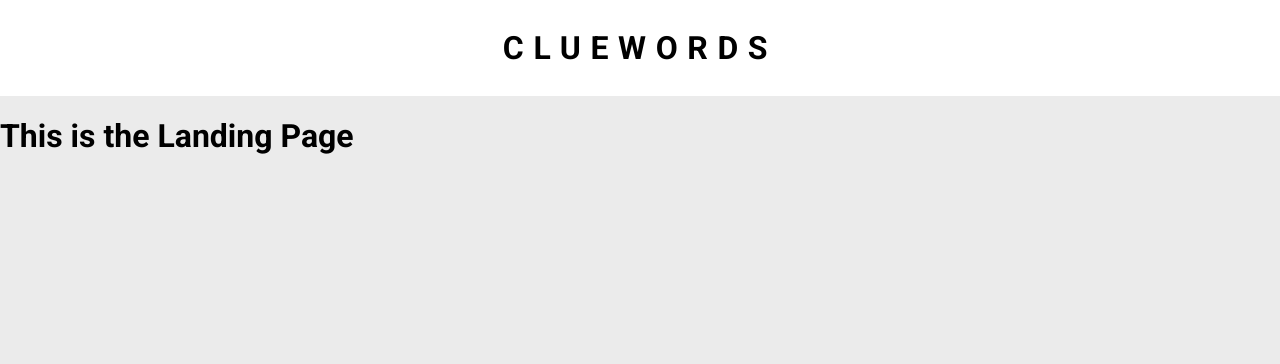
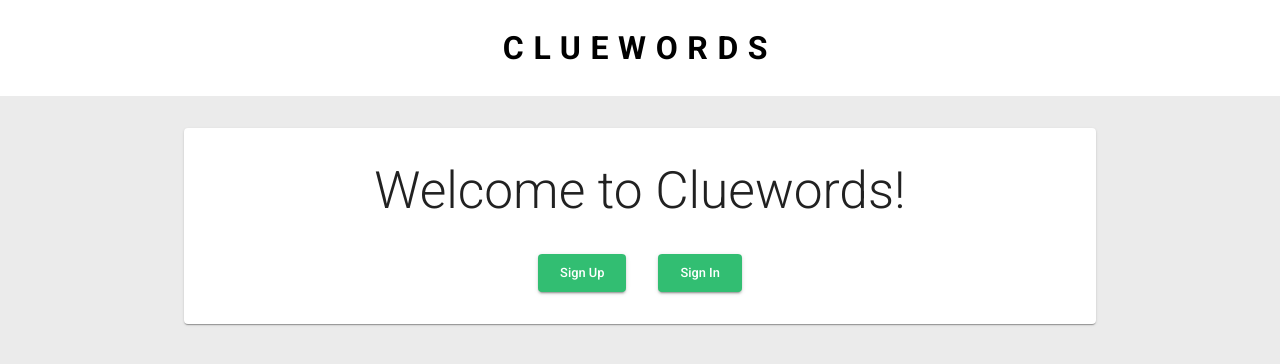
Before and after one commit to hatchways/team-dragon, a React (Create React App) app in the folder client/: page / in a window 1280 px wide. Shown: the top 364 px of the page. Built offline with nearby package versions, Linux system fonts and the light colour scheme.

Commit message:
modified Landing page to route to Auth pages

```diff
--- a/client/public/index.html
+++ b/client/public/index.html
@@ -5,10 +5,6 @@
     <link rel="shortcut icon" href="%PUBLIC_URL%/favicon.ico" />
     <meta name="viewport" content="width=device-width, initial-scale=1" />
     <meta name="theme-color" content="#000000" />
-    <!--
-      manifest.json provides metadata used when your web app is installed on a
-      user's mobile device or desktop. See https://developers.google.com/web/fundamentals/web-app-manifest/
-    -->
     <link rel="manifest" href="%PUBLIC_URL%/manifest.json" />
 
     <link
@@ -16,29 +12,11 @@
       type="text/css"
       href="https://fonts.googleapis.com/css?family=Roboto:300,400,500,700|Material+Icons"
     />
-    <!--
-      Notice the use of %PUBLIC_URL% in the tags above.
-      It will be replaced with the URL of the `public` folder during the build.
-      Only files inside the `public` folder can be referenced from the HTML.
 
-      Unlike "/favicon.ico" or "favicon.ico", "%PUBLIC_URL%/favicon.ico" will
-      work correctly both with client-side routing and a non-root public URL.
-      Learn how to configure a non-root public URL by running `npm run build`.
-    -->
-    <title>React App</title>
+    <title>Cluewords</title>
   </head>
   <body>
     <noscript>You need to enable JavaScript to run this app.</noscript>
     <div id="root"></div>
-    <!--
-      This HTML file is a template.
-      If you open it directly in the browser, you will see an empty page.
-
-      You can add webfonts, meta tags, or analytics to this file.
-      The build step will place the bundled scripts into the <body> tag.
-
-      To begin the development, run `npm start` or `yarn start`.
-      To create a production bundle, use `npm run build` or `yarn build`.
-    -->
   </body>
 </html>
--- a/client/src/components/NavBar.js
+++ b/client/src/components/NavBar.js
@@ -1,4 +1,5 @@
 import React from "react";
+import { Link } from 'react-router-dom';
 import { makeStyles } from "@material-ui/core/styles";
 
 const useStyles = makeStyles(theme => ({
@@ -13,6 +14,10 @@ const useStyles = makeStyles(theme => ({
   brand: {
     textTransform: "uppercase",
     letterSpacing: "0.6rem",
+    "& a": {
+      textDecoration: "none",
+      color: "black",
+    }
   }
 }));
 
@@ -21,7 +26,9 @@ function NavBar(props) {
 
   return (
     <header className={classes.root}>
-      <h1 className={classes.brand}>Cluewords</h1>
+      <h1 className={classes.brand}>
+        <Link to="/">Cluewords</Link>
+      </h1>
     </header>
   );
 }
--- a/client/src/pages/Landing.js
+++ b/client/src/pages/Landing.js
@@ -1,7 +1,56 @@
 import React from "react";
+import { Link } from "react-router-dom";
+import { makeStyles } from "@material-ui/core/styles";
+import { Button, Card, Container, Typography } from "@material-ui/core";
 
-const LandingPage = () => {
-  return <h1>This is the Landing Page</h1>;
-};
+const useStyles = makeStyles(theme => ({
+  root: {
+    paddingTop: theme.spacing(4),
+  },
+  card: {
+    padding: "2rem",
+    textAlign: "center",
+  },
+  heading: {
+    marginBottom: "2rem",
+  },
+  button: {
+    margin: "0 1rem",
+  }
+}));
 
-export default LandingPage;
+function Landing() {
+  const classes = useStyles();
+
+  return (
+    <Container className={classes.root} maxWidth="md">
+      <Card className={classes.card}>
+        <Typography className={classes.heading} variant="h2">
+          Welcome to Cluewords!
+        </Typography>
+        <Button
+          className={classes.button}
+          component={Link}
+          to="/register"
+          variant="contained"
+          color="primary"
+          size="large"
+        >
+          Sign Up
+        </Button>
+        <Button
+          className={classes.button}
+          component={Link}
+          to="/login"
+          variant="contained"
+          color="primary"
+          size="large"
+        >
+          Sign In
+        </Button>
+      </Card>
+    </Container>
+  )
+}
+
+export default Landing;
```
